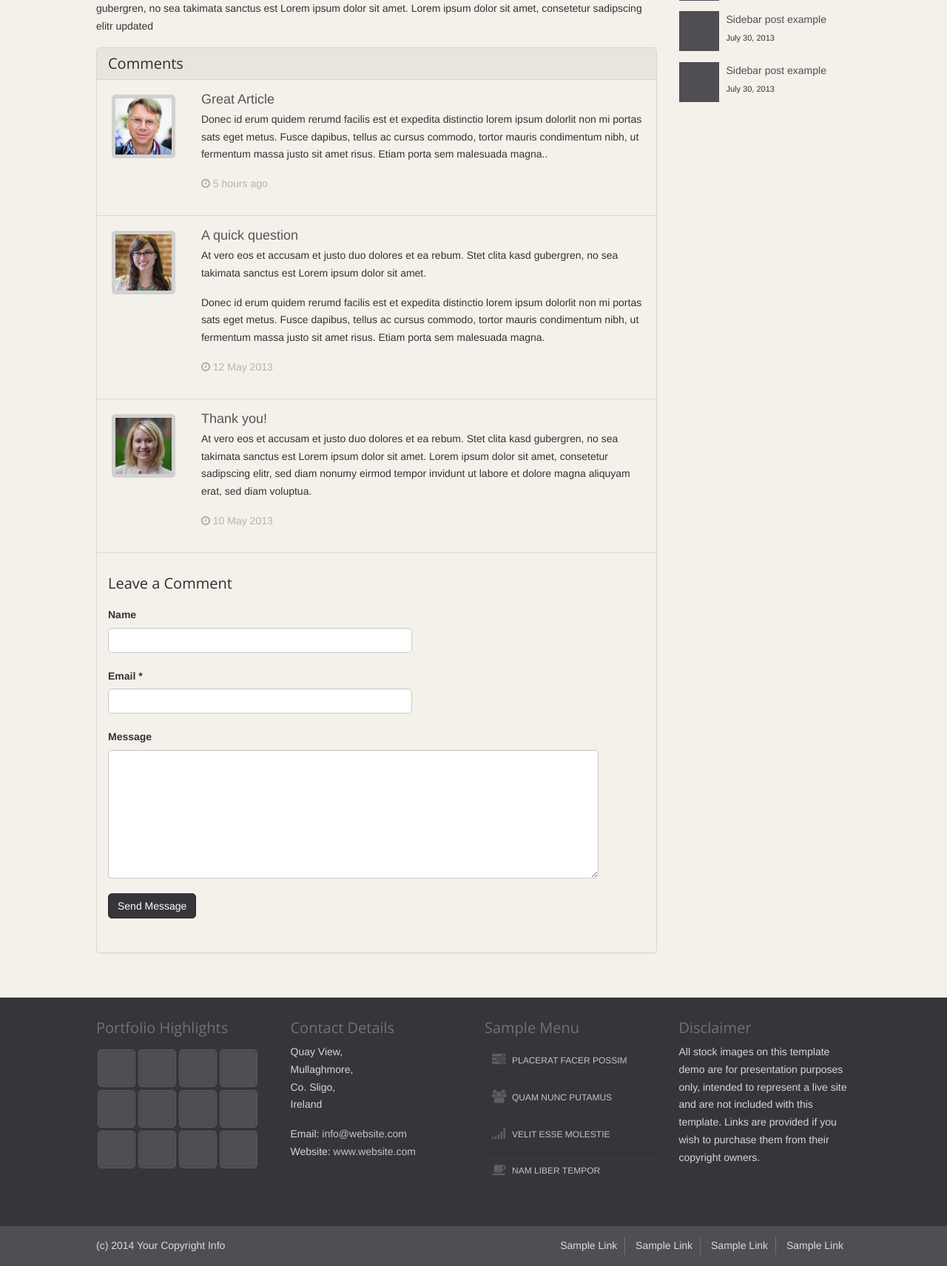
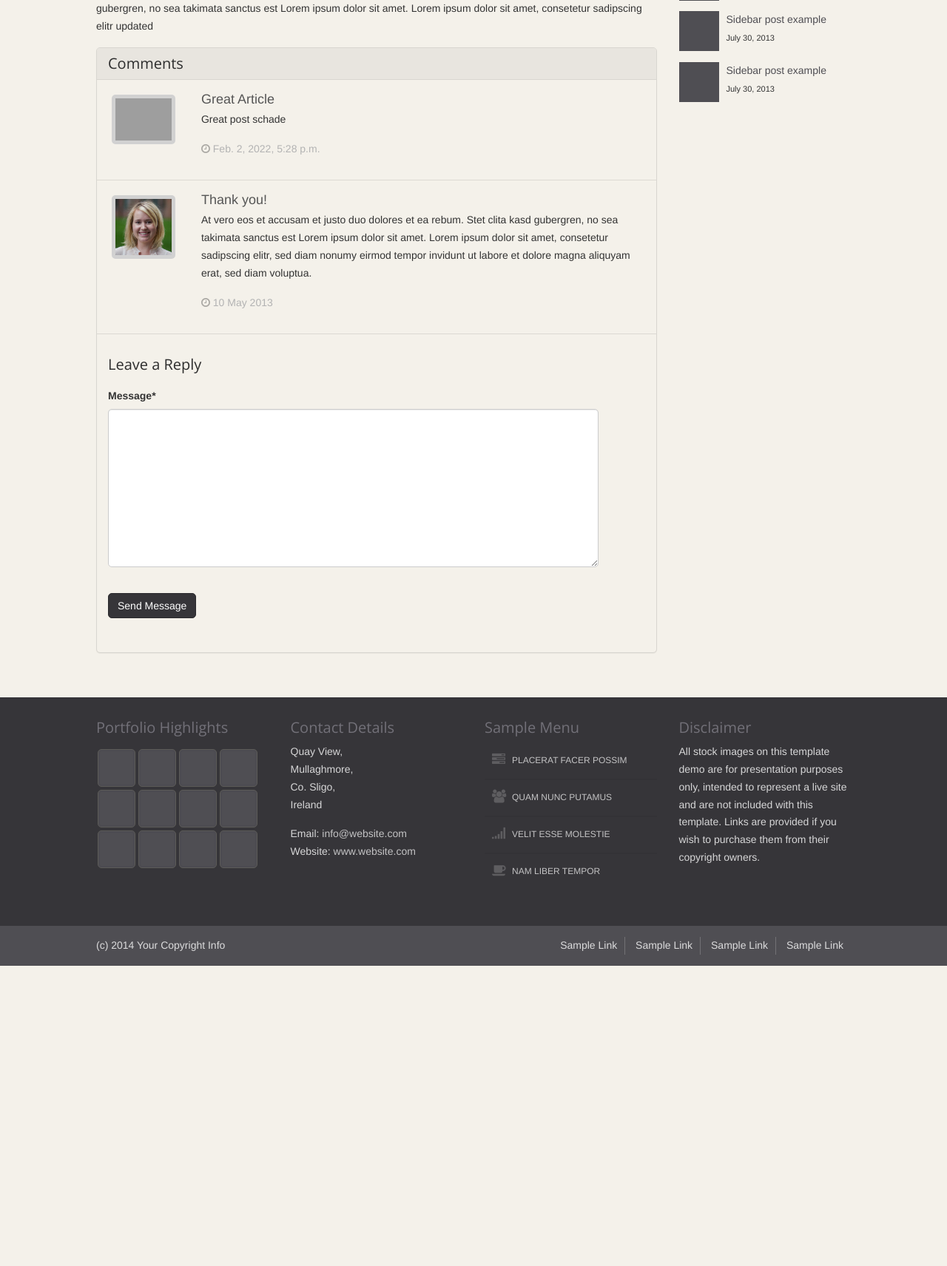
Before and after one commit to Schade9/Substance_web_app, a Django app: page /post_detail/1/ in a window 1280 px wide. Shown: the part 549-2261 px from the top of the page at 74% size. After the commit the page ends 1855 px from the top, so only its background shows below. Run offline with Django 3.2, Linux system fonts and the light colour scheme; a user stored in the database is signed in; data comes from the database, SQL or seed files in the repository; both versions use the stored data as it was after the commit; some libraries are stand-ins or nearby versions; grey boxes are pictures that could not be loaded.

Commit message:
Added post replies

```diff
--- a/blog/forms.py
+++ b/blog/forms.py
@@ -1,6 +1,6 @@
 from django import forms
 from django.contrib.auth import authenticate, get_user_model
-from .models import Post
+from .models import Post, Reply
 
 class CreatePostForm(forms.ModelForm):
     #email = forms.EmailField()
@@ -14,3 +14,9 @@ class PostUpdateForm(forms.ModelForm):
     class Meta:
         model = Post
         fields = ['title', 'content']
+
+class ReplyForm(forms.ModelForm):
+
+    class Meta:
+        model = Reply
+        fields = ['message']
--- a/blog/models.py
+++ b/blog/models.py
@@ -1,4 +1,6 @@
+from distutils.text_file import TextFile
 from django.db import models
+from django.forms import DateTimeField
 from django.utils import timezone
 from django.contrib.auth.models import User
 from django.urls import reverse
@@ -16,3 +18,12 @@ class Post(models.Model):
 
     def get_absolute_url(self):
         return reverse("post-detail", kwargs={"pk": self.pk})
+
+class Reply(models.Model):
+    message = models.TextField()
+    sender = models.ForeignKey(User, on_delete=models.CASCADE)
+    post = models.ForeignKey(Post, on_delete=models.CASCADE)
+    reply_date = models.DateTimeField(default=timezone.now)
+
+    def __str__(self):
+        return self.title
--- a/blog/templates/post_detail.html
+++ b/blog/templates/post_detail.html
@@ -84,35 +84,23 @@
                                 <h3>Comments</h3>
                             </div>
                             <ul class="list-group">
+                                {% for reply in replies%}
                                     <li class="list-group-item">
                                         <div class="row">
                                             <div class="col-md-2 profile-thumb">
                                                 <a  href="#">
-                                                <img class="media-object" src="{% static 'assets/img/profiles/99.jpg' %}" alt="">
+                                                    <img class="media-object" src={{user.profile.image.url}} alt="">
                                                 </a>
                                             </div>
                                             <div class="col-md-10">
                                                 <h4>Great Article</h4>
-                                            <p>Donec id erum quidem rerumd facilis est et expedita distinctio lorem ipsum dolorlit non mi portas sats eget metus. Fusce dapibus, tellus ac cursus commodo, tortor mauris condimentum nibh, ut fermentum massa justo sit amet risus. Etiam porta sem malesuada magna..</p>
-                                            <span class="date"><i class="fa fa-clock-o"></i> 5 hours ago</span>
+                                                <p>{{ reply.message }}</p>
+                                                <span class="date"><i class="fa fa-clock-o"></i> {{reply.reply_date}}</span>
                                             </div>
                                         </div>
                                     </li>
-                                <li class="list-group-item">
-                                    <div class="row">
-                                        <div class="col-md-2 profile-thumb">
-                                            <a  href="#">
-                                                <img class="media-object" src="{% static 'assets/img/profiles/53.jpg' %}" alt="">
-                                            </a>
-                                        </div>
-                                        <div class="col-md-10">
-                                            <h4>A quick question</h4>
-                                            <p>At vero eos et accusam et justo duo dolores et ea rebum. Stet clita kasd gubergren, no sea takimata sanctus est Lorem ipsum dolor sit amet.</p>
-                                            <p>Donec id erum quidem rerumd facilis est et expedita distinctio lorem ipsum dolorlit non mi portas sats eget metus. Fusce dapibus, tellus ac cursus commodo, tortor mauris condimentum nibh, ut fermentum massa justo sit amet risus. Etiam porta sem malesuada magna.</p>
-                                            <span class="date"><i class="fa fa-clock-o"></i> 12 May 2013</span>
-                                        </div>
-                                    </div>
-                                </li>
+                                {% endfor %}
+
                                 <li class="list-group-item">
                                     <div class="row">
                                         <div class="col-md-2 profile-thumb">
@@ -135,7 +123,7 @@
                                         <div class="row margin-top-20">
                                             <div class="col-md-12">
                                                 <div class="pull-left">
-                                                    <h3>Leave a Comment</h3>
+                                                    <h3>Leave a Reply</h3>
                                                 </div>
                                             </div>
                                         </div>
@@ -143,24 +131,9 @@
                                             <div class="col-md-12">
                                                 <form method="POST">
                                                     {% csrf_token %}
-                                                    <label>Name</label>
-                                                    <div class="row margin-bottom-20">
-                                                        <div class="col-md-7 col-md-offset-0">
-                                                            <input class="form-control" type="text">
-                                                        </div>
-                                                    </div>
-
-                                                    <label>Email <span>*</span></label>
-                                                    <div class="row margin-bottom-20">
-                                                        <div class="col-md-7 col-md-offset-0">
-                                                            <input class="form-control" type="text">
-                                                        </div>
-                                                    </div>
-
-                                                    <label>Message</label>
                                                     <div class="row margin-bottom-20">
                                                         <div class="col-md-11 col-md-offset-0">
-                                                            <textarea class="form-control" rows="8"></textarea>
+                                                            {{ form|crispy }}
                                                         </div>
                                                     </div>
 
--- a/blog/views.py
+++ b/blog/views.py
@@ -1,8 +1,8 @@
 from django.shortcuts import render, redirect, get_object_or_404
 from django.contrib.auth.decorators import login_required
 from django.contrib.auth import logout
-from .models import Post
-from .forms import CreatePostForm, PostUpdateForm
+from .models import Post, Reply
+from .forms import CreatePostForm, PostUpdateForm, ReplyForm
 
 @login_required
 def index(request):
@@ -14,9 +14,20 @@ def index(request):
 
 @login_required
 def post_detail(request, pk):
+    form = ReplyForm(request.POST or None)
+    user = request.user
+    replies = Reply.objects.filter(sender=user).order_by('-reply_date')
     post = get_object_or_404(Post, pk=pk)
+    if request.method == 'POST':
+        if form.is_valid():
+            form.instance.sender = request.user
+            form.instance.post = post
+            form.save()
+            return redirect("index")
     context = {
-        'post': post
+        'post': post,
+        'replies': replies,
+        'form': form,
     }
     return render(request, "post_detail.html", context)
 
```
Also changed, not shown: blog/admin.py (+7 -1 lines), blog/migrations/0002_reply.py (added), blog/migrations/0003_delete_reply.py (added), blog/migrations/0004_reply.py (added), db.sqlite3. Lines whose indentation alone changed are shown as unchanged.
